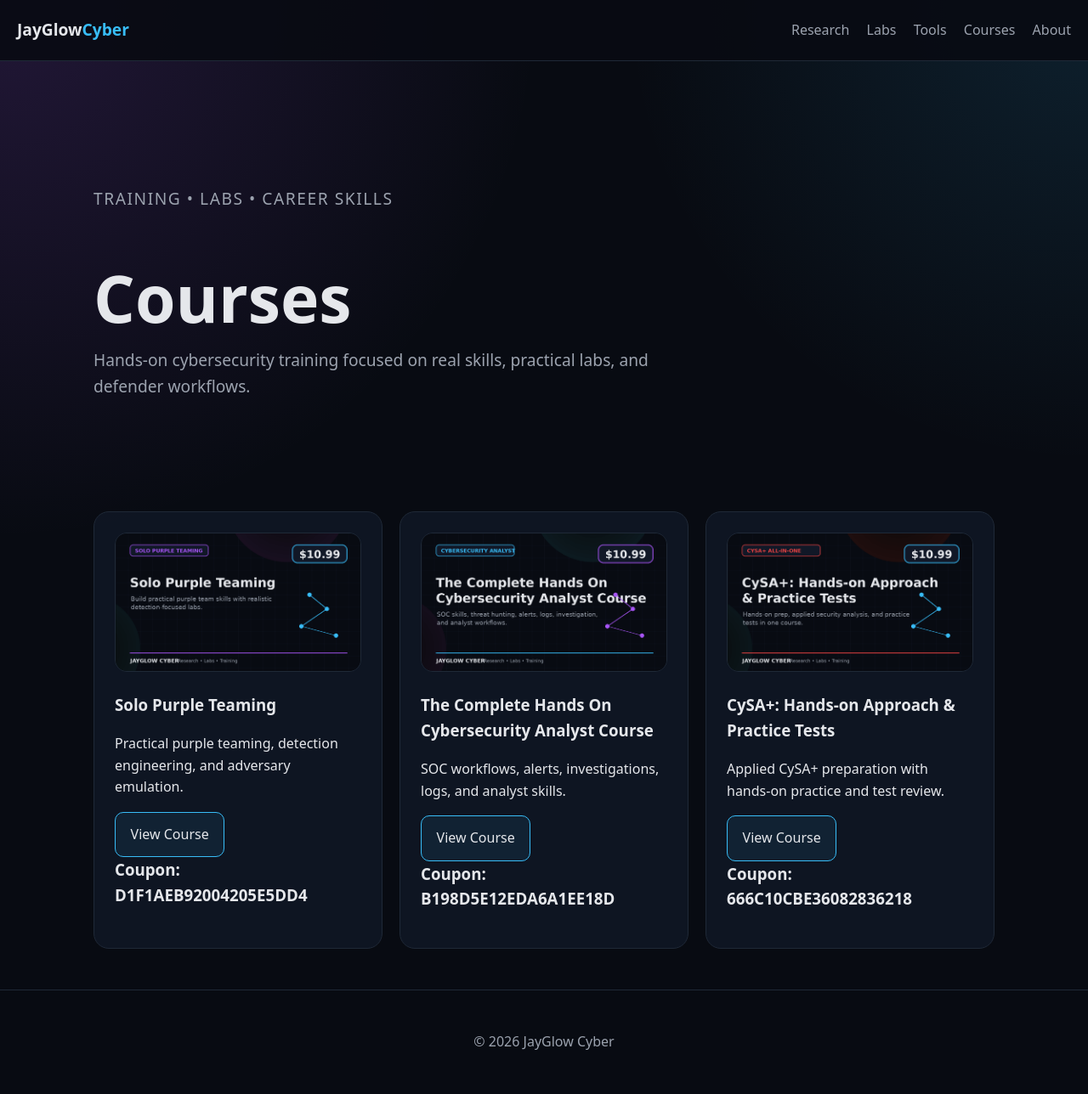
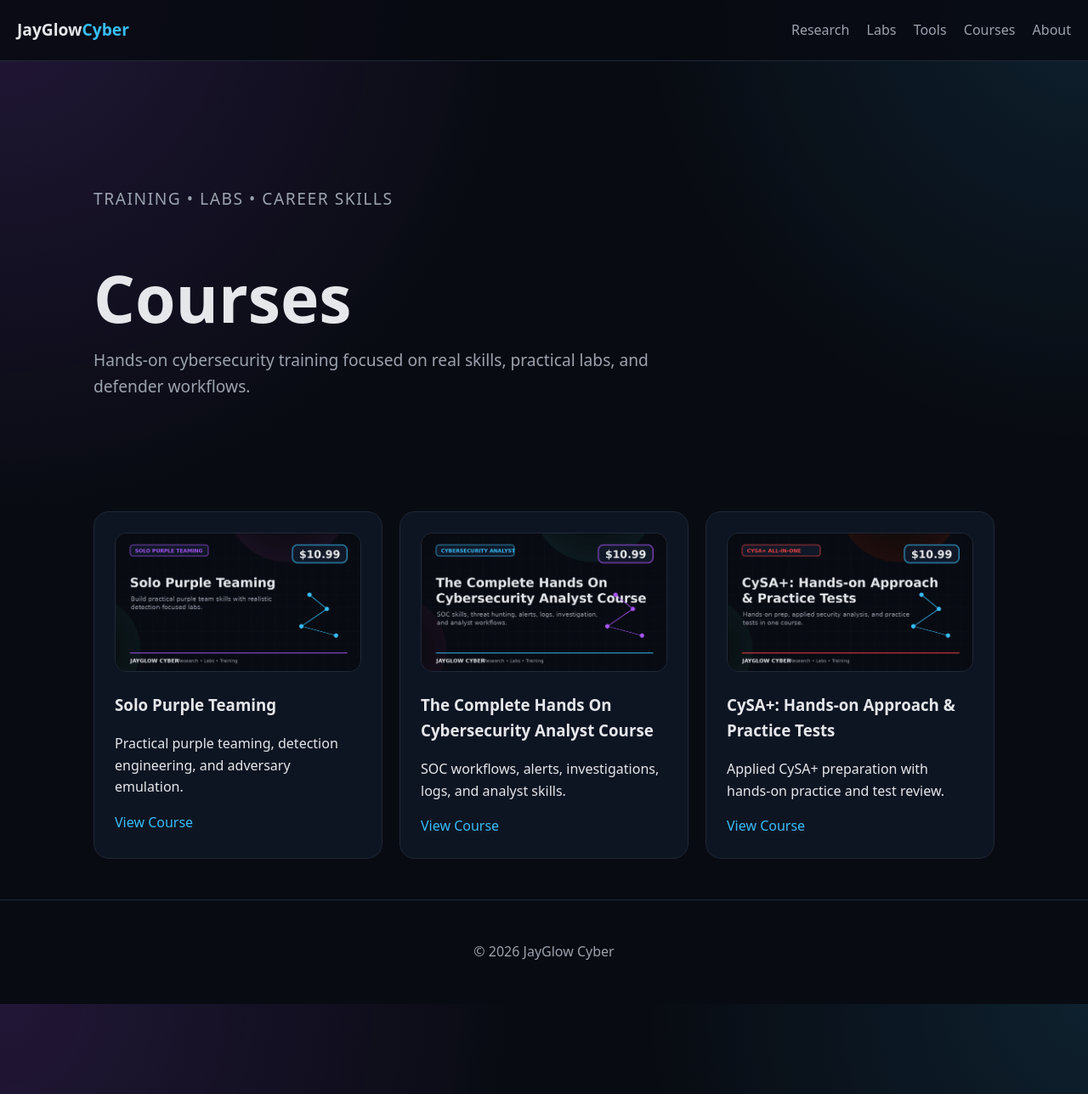
Before and after one commit to jayglow/jayglowcyber.com, a Jekyll site: the page built from courses.html, in a window 1280 px wide. Shown: the whole page at 85% size. Built offline with Jekyll 4.4.1, drawn with Linux system fonts in a browser that asks for light colours.

Commit message:
Update courses.html

```diff
--- a/courses.html
+++ b/courses.html
@@ -14,23 +14,20 @@
     <img src="/assets/images/solo-purple-teaming-promo.png" alt="Solo Purple Teaming $10.99 promo" class="course-img">
     <h3>Solo Purple Teaming</h3>
     <p>Practical purple teaming, detection engineering, and adversary emulation.</p>
-    <a class="button" target="_blank"  href="https://www.udemy.com/course/solo-purple-teaming/?couponCode=D1F1AEB92004205E5DD4">View Course</a>
-    <h3>Coupon: D1F1AEB92004205E5DD4</h3>
+    <a target="_blank"  href="https://www.udemy.com/course/solo-purple-teaming/?couponCode=D1F1AEB92004205E5DD4">View Course</a>
   </div>
 
   <div class="card">
     <img src="/assets/images/hands-on-cybersecurity-analyst-promo.png" alt="Hands On Cybersecurity Analyst Course $10.99 promo" class="course-img">
     <h3>The Complete Hands On Cybersecurity Analyst Course</h3>
     <p>SOC workflows, alerts, investigations, logs, and analyst skills.</p>
-    <a class="button" target="_blank" href="https://www.udemy.com/course/the-complete-hands-on-cybersecurity-analyst-course/?couponCode=B198D5E12EDA6A1EE18D">View Course</a>
-    <h3>Coupon: B198D5E12EDA6A1EE18D</h3>
+    <a target="_blank" href="https://www.udemy.com/course/the-complete-hands-on-cybersecurity-analyst-course/?couponCode=B198D5E12EDA6A1EE18D">View Course</a>
   </div>
 
   <div class="card">
     <img src="/assets/images/cysa-hands-on-practice-tests-promo.png" alt="CySA+ Hands-on Approach and Practice Tests $10.99 promo" class="course-img">
     <h3>CySA+: Hands-on Approach & Practice Tests</h3>
     <p>Applied CySA+ preparation with hands-on practice and test review.</p>
-    <a class="button" target="_blank"  href="https://www.udemy.com/course/cysa-hands-on-approach-practice-tests-all-in-one-course/?couponCode=666C10CBE36082836218">View Course</a>
-    <h3>Coupon: 666C10CBE36082836218</h3>
+    <a target="_blank"  href="https://www.udemy.com/course/cysa-hands-on-approach-practice-tests-all-in-one-course/?couponCode=666C10CBE36082836218">View Course</a>
   </div>
 </section>
```
